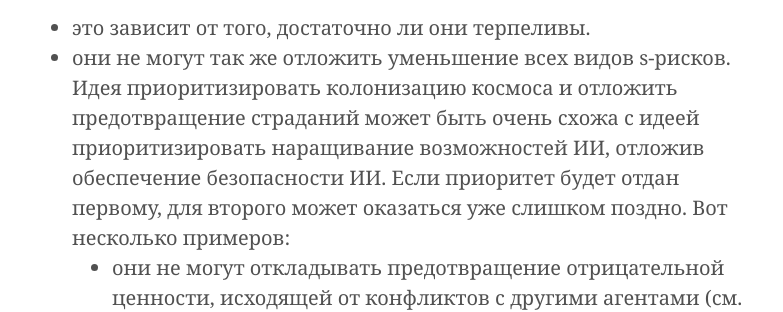
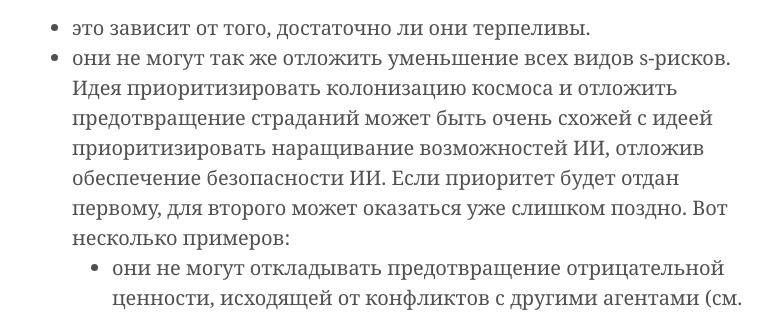
Before and after one commit to ReducingSuffering/reducingsuffering.github.io, a Jekyll site: the page built from _articles/jim-buhler-why-we-may-expect-our-successors-not-to-care-about-suffering.md, in a window 1280 px wide and 900 px high, scrolled down 4490 px. Shown: the part 216-528 px from the top of the window, without its empty margins (248-1031 px from the left). Built offline with Jekyll 4.4.1, drawn with Linux system fonts in a browser that asks for light colours; formulas are drawn with MathJax 3.

Commit message:
Update jim-buhler-why-we-may-expect-our-successors-not-to-care-about-suffering.md

```diff
--- a/_articles/jim-buhler-why-we-may-expect-our-successors-not-to-care-about-suffering.md
+++ b/_articles/jim-buhler-why-we-may-expect-our-successors-not-to-care-about-suffering.md
@@ -44,7 +44,7 @@ _(В основном актуально в межцивилизационном
 Это то, что в [моем предыдущем посте](jim-buhler-the-grabby-values-selection-thesis.html) названо «аргументом о конвергентной превентивной колонизации». Мы увидим, что этот аргумент плохо подходит к приведенному здесь примеру. (См. [Shulman 2012](https://reflectivedisequilibrium.blogspot.com/2012/09/spreading-happiness-to-stars-seems.html) для примера, где этот аргумент работает получше.) Действительно, кажется, что гуманисты могли бы отложить некоторые действия. Например, размышления о том, как создавать счастливые умы без значительных [сопутствующих страданий](https://centerforreducingsuffering.org/research/a-typology-of-s-risks/#Incidental_s-risks), и, следовательно, само их создание. Однако...
 
 - это зависит от того, достаточно ли они терпеливы.
-- они не могут так же отложить уменьшение всех видов s-рисков. Идея приоритизировать колонизацию космоса и отложить предотвращение страданий может быть очень схожа с идеей приоритизировать наращивание возможностей ИИ, отложив обеспечение безопасности ИИ. Если приоритет будет отдан первому, для второго может оказаться уже слишком поздно. Вот несколько примеров:
+- они не могут так же отложить уменьшение всех видов s-рисков. Идея приоритизировать колонизацию космоса и отложить предотвращение страданий может быть очень схожей с идеей приоритизировать наращивание возможностей ИИ, отложив обеспечение безопасности ИИ. Если приоритет будет отдан первому, для второго может оказаться уже слишком поздно. Вот несколько примеров:
   - они не могут откладывать предотвращение отрицательной ценности, исходящей от конфликтов с другими агентами (см. [Clifton 2019](https://www.lesswrong.com/posts/DbuCdEbkh4wL5cjJ5/preface-to-clr-s-research-agenda-on-cooperation-conflict-and); [Sandberg 2021](https://www.youtube.com/watch?v=jMouMl7RHk0)). Им нужно подумать об этом заранее, до встречи с этими другими агентами, поэтому они потратят на это время/ресурсы, вместо того чтобы быстрее начинать/проводить колонизацию.
   - они также не могут откладывать предотвращение страданий, связанных с подпрограммами/симуляциями (см. [Tomasik 2015](https://longtermrisk.org/risks-of-astronomical-future-suffering)), которые могут оказаться инструментально полезными в процессе колонизации. Им нужно обдумать это заранее.
   - гуманисты должны больше беспокоиться (по сравнению с позитивными утилитаристами) о возможности дрейфа или взлома их ценностей (напр., злонамеренными акторами), поскольку это может привести к чрезвычайно катастрофическим «близким промахам» \[near miss\] для них (см. [Tomasik 2015](https://reducing-suffering.org/near-miss/); [Leech 2022](https://forum.effectivealtruism.org/posts/j4G5Gqxa6JmbbQYzX/mediocre-ai-safety-as-existential-risk#Risks)). Гуманисты рискуют сильнее, чем позитивные утилитаристы, поэтому они захотят потратить время и ресурсы на предотвращение таких потерь на ранних этапах.
```
